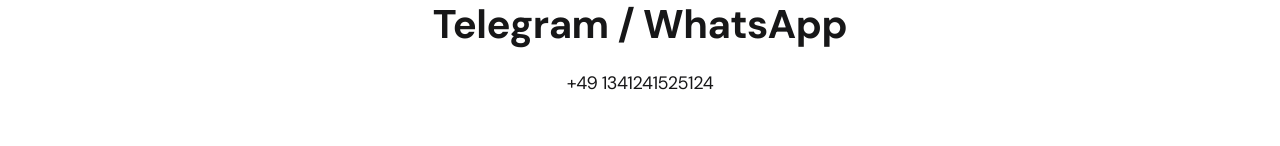
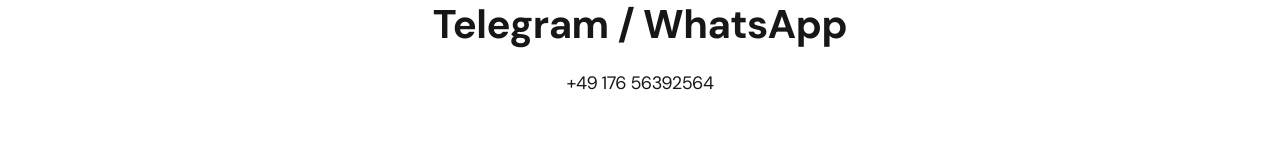
Before and after one commit to MadNake/DemoPortfolio, a React (Vite) app: page /contacts in a window 1280 px wide. Shown: the part 405-551 px from the top of the page. Built offline with nearby package versions, Linux system fonts and the light colour scheme.

Commit message:
fixed contacts and links

```diff
--- a/src/components/Contacts/Contacts.jsx
+++ b/src/components/Contacts/Contacts.jsx
@@ -11,7 +11,7 @@
 				</div>
 				<div className={s.block__wrapper}>
 					<h2 className={s.subtitle}>Telegram / WhatsApp</h2>
-					<p className={s.text}>+49 1341241525124</p>
+					<p className={s.text}>+49 176 56392564</p>
 				</div>
 				<div className={s.block__wrapper}>
 					<h2 className={s.subtitle}>Email</h2>
--- a/src/components/Project/Project.jsx
+++ b/src/components/Project/Project.jsx
@@ -16,7 +16,7 @@
 				<h2 className={s.title}>{project.title}</h2>
 				<img className={s.img} src={project.img} alt="project img" />
 				<p className={s.skills}>{`Skills: ${project.skills}`}</p>
-				<a className={s.gitHub__Link} href={`${project.href}`}>
+				<a target="blank" className={s.gitHub__Link} href={`${project.href}`}>
 					<img className={s.gitHub__icon} src="/./DemoPortfolio/gitHub_black.svg" alt="gitHub icon" />
 					GitHub repo
 				</a>
```
